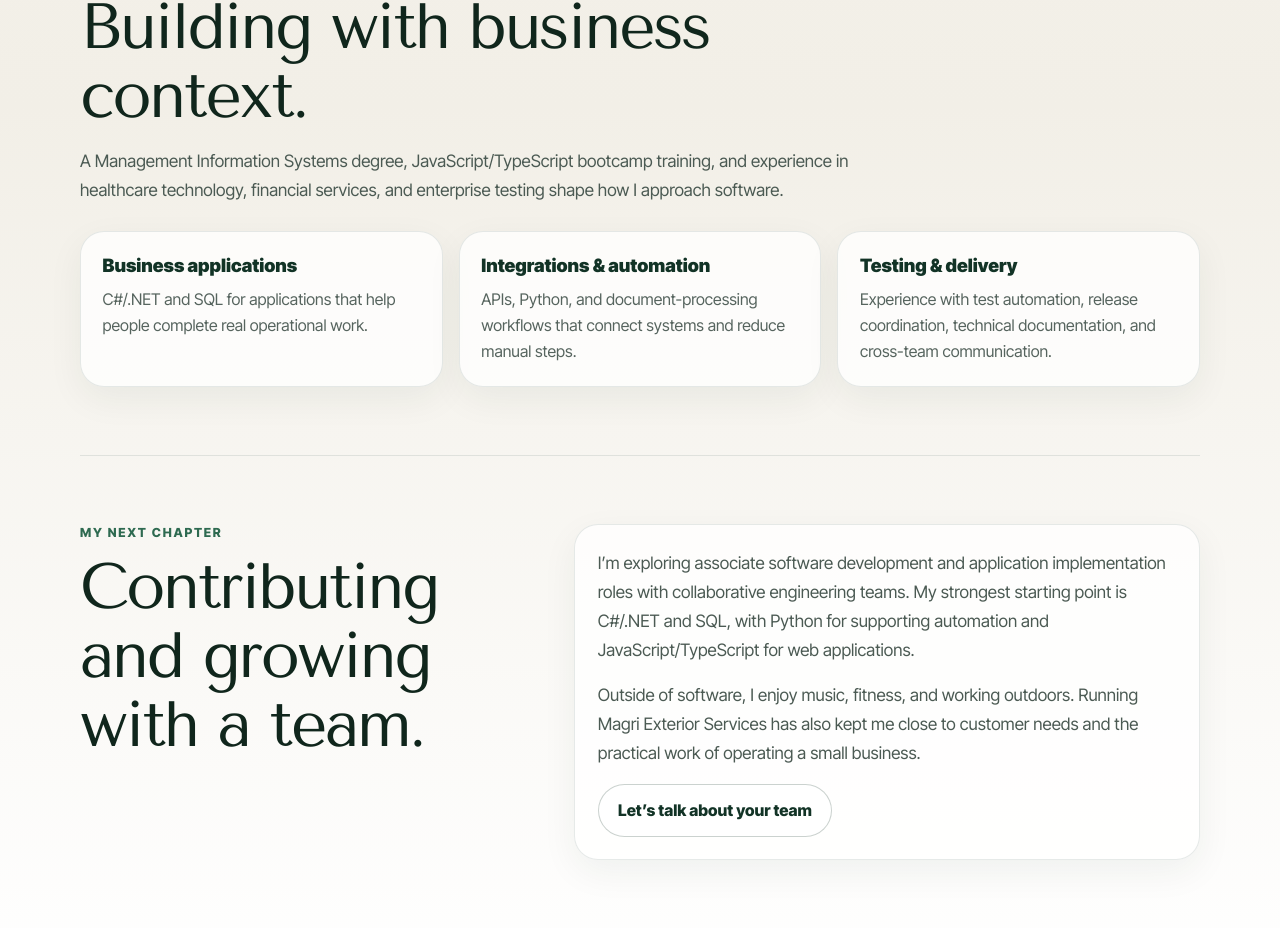
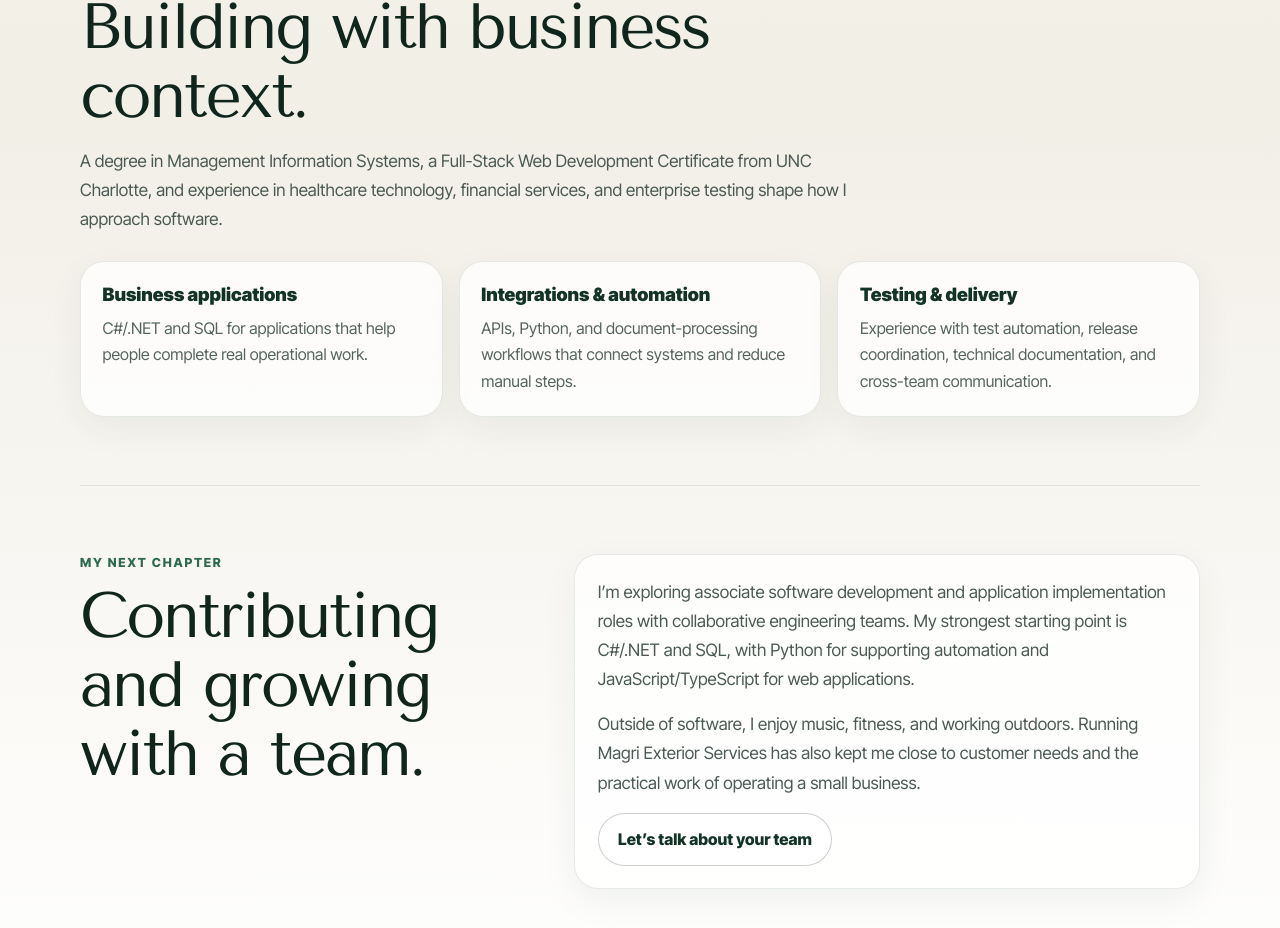
Before and after one commit to jake-magri/React-Portfolio, a Next.js app: page / in a window 1280 px wide. Shown: the part 853-1781 px from the top of the page. Built offline with nearby package versions, Linux system fonts and the light colour scheme.

Commit message:
updated website copy

```diff
--- a/src/components/AboutMe.js
+++ b/src/components/AboutMe.js
@@ -22,7 +22,7 @@ export default function AboutMe() {
       </aside>
     </section>
     <section className={styles.sectionBlock}>
-      <div className={styles.sectionIntro}><p className={styles.eyebrow}>My technical foundation</p><h2>Building with business context.</h2><p>A Management Information Systems degree, JavaScript/TypeScript bootcamp training, and experience in healthcare technology, financial services, and enterprise testing shape how I approach software.</p></div>
+      <div className={styles.sectionIntro}><p className={styles.eyebrow}>My technical foundation</p><h2>Building with business context.</h2><p>A degree in Management Information Systems, a Full-Stack Web Development Certificate from UNC Charlotte, and experience in healthcare technology, financial services, and enterprise testing shape how I approach software.</p></div>
       <div className={styles.focusGrid}>{focusAreas.map(a => <article key={a.title} className={styles.focusCard}><h3>{a.title}</h3><p>{a.text}</p></article>)}</div>
     </section>
     <section className={styles.splitSection}><div><p className={styles.eyebrow}>My next chapter</p><h2>Contributing and growing with a team.</h2></div><div className={styles.copyCard}><p>I’m exploring associate software development and application implementation roles with collaborative engineering teams. My strongest starting point is C#/.NET and SQL, with Python for supporting automation and JavaScript/TypeScript for web applications.</p><p>Outside of software, I enjoy music, fitness, and working outdoors. Running Magri Exterior Services has also kept me close to customer needs and the practical work of operating a small business.</p><Link href="/contact" className={styles.secondaryCta}>Let’s talk about your team</Link></div></section>
```
Also changed, not shown: 2 other files (tests, documents, lock files or other folders).
